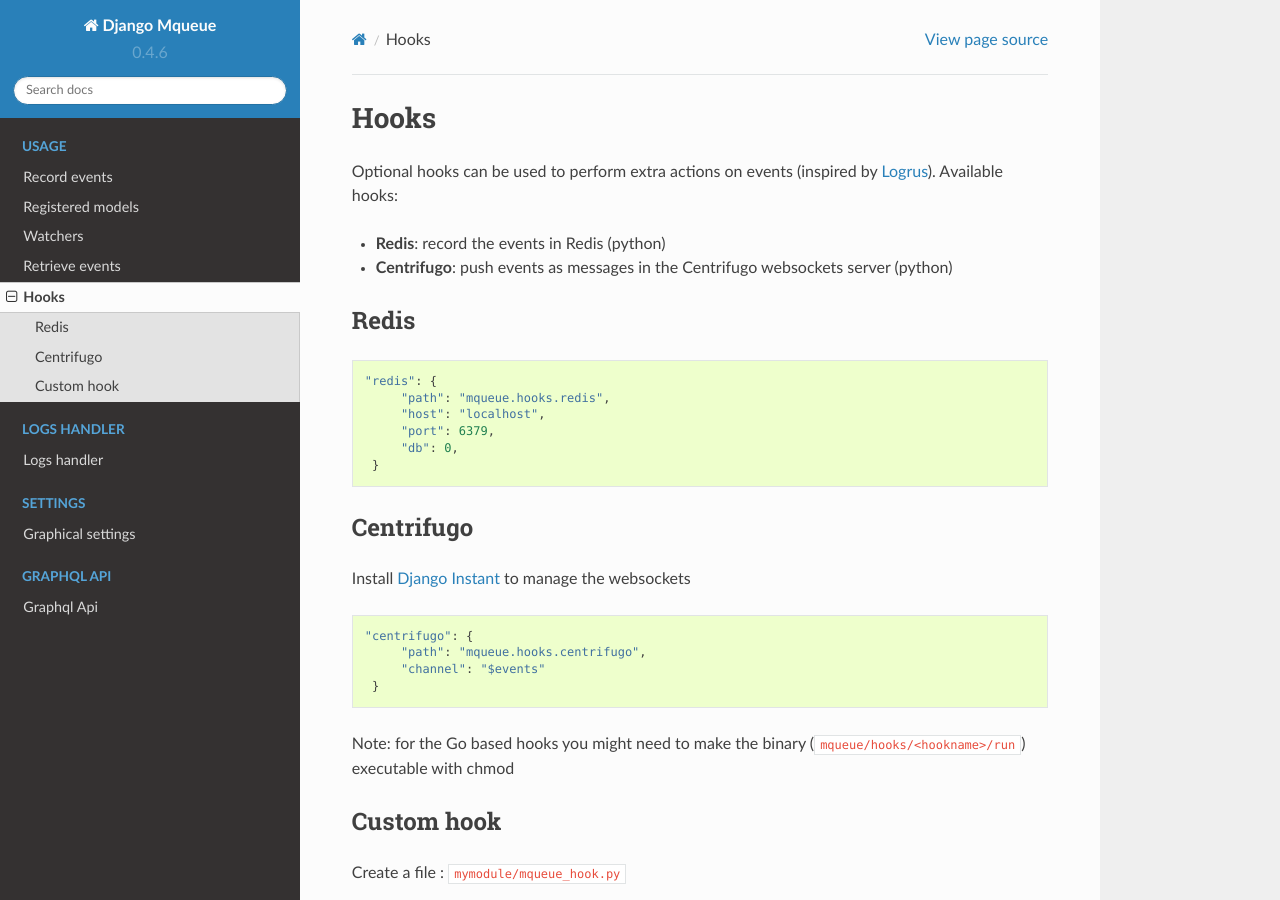
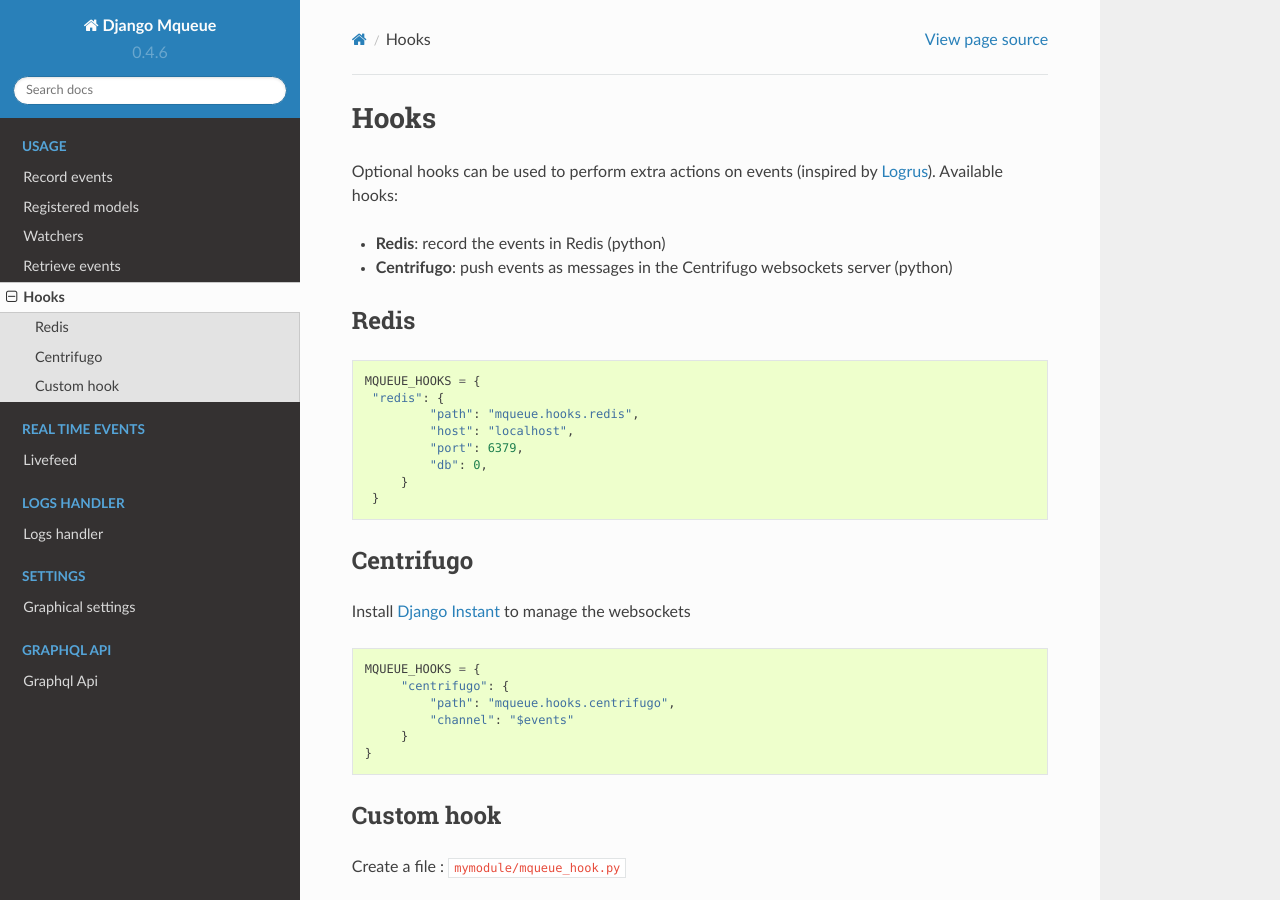
Before and after one commit to synw/django-mqueue, a Sphinx documentation site: the page built from docs/usage/hooks.rst, in a window 1280 px wide and 900 px high. Built offline with Sphinx 7.4.7 and the Read the Docs theme 2.0.0, drawn with Linux system fonts in a browser that asks for light colours.

Commit message:
Add livefeed docs

```diff
--- a/docs/usage/hooks.rst
+++ b/docs/usage/hooks.rst
@@ -12,11 +12,13 @@
 
 ::
 
-   "redis": {
-        "path": "mqueue.hooks.redis",
-        "host": "localhost",
-        "port": 6379,
-        "db": 0,
+   MQUEUE_HOOKS = {
+    "redis": {
+            "path": "mqueue.hooks.redis",
+            "host": "localhost",
+            "port": 6379,
+            "db": 0,
+        }
     }
 
 Centrifugo
@@ -26,13 +28,13 @@
 
 ::
 
-   "centrifugo": {
-        "path": "mqueue.hooks.centrifugo",
-        "channel": "$events"
-    }
 
-
-Note: for the Go based hooks you might need to make the binary (``mqueue/hooks/<hookname>/run``) executable with chmod
+   MQUEUE_HOOKS = {
+        "centrifugo": {
+            "path": "mqueue.hooks.centrifugo",
+            "channel": "$events"
+        }
+   }
 
 Custom hook
 -----------
```
Also changed, not shown: docs/index.rst (+8 -0 lines), docs/livefeed/livefeed.rst (added, +28 -0 lines).
